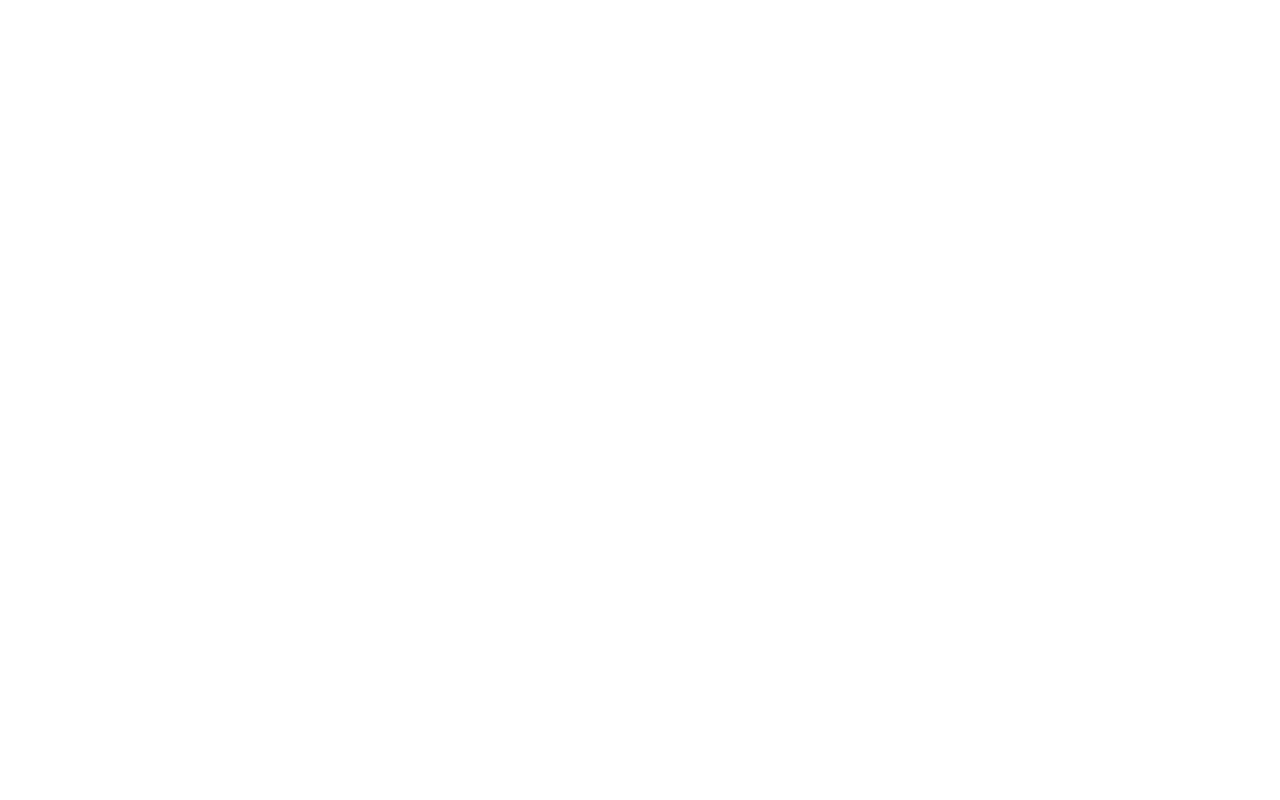
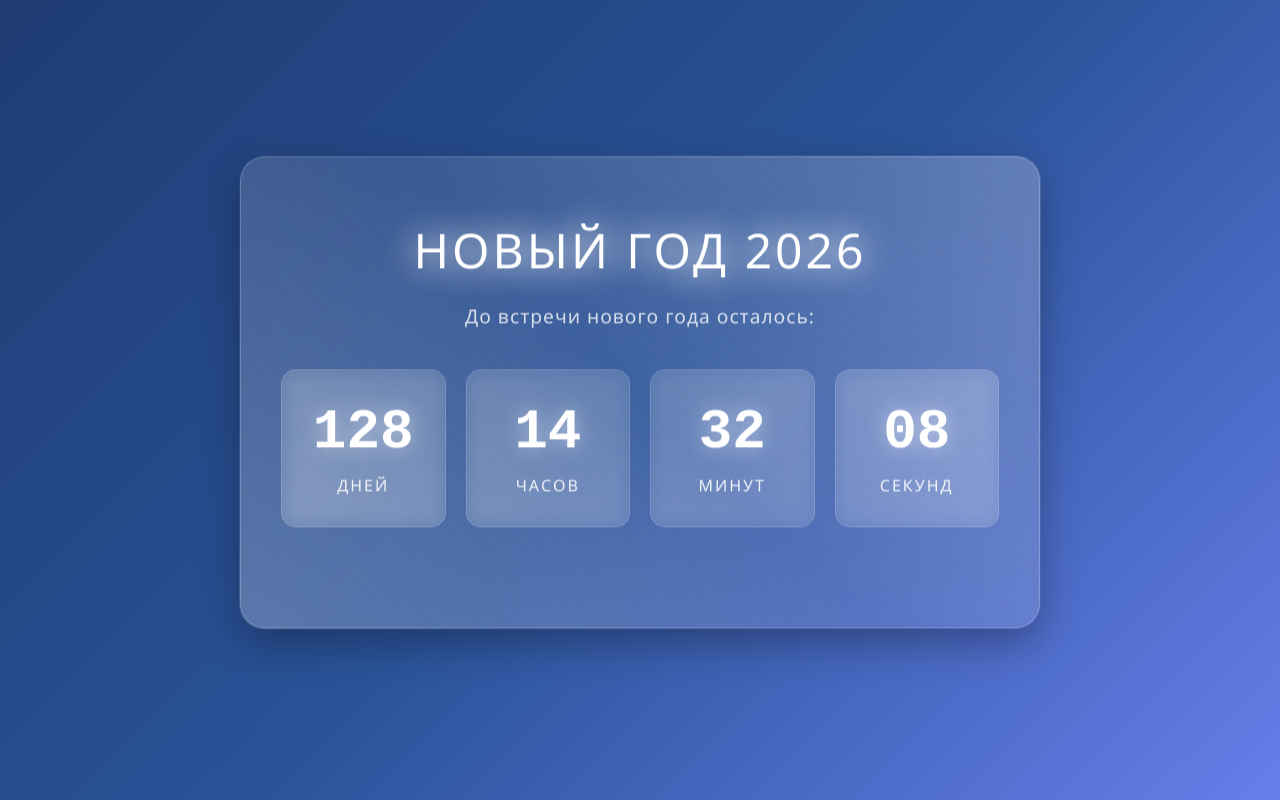
Before and after one commit to ViktorovVik/dz-js, a plain HTML site: page index.html in a window 1280 px wide. Drawn offline with Linux system fonts and the light colour scheme.

Commit message:
таймер времени до НГ

```diff
--- a/birthday.js
+++ /dev/null
@@ -1,22 +0,0 @@
-function ageValidation(age) {
-
-  const now = new Date()
-  const userAge = new Date(age)
-
-  const yearDiff = now.getFullYear() - userAge.getFullYear()
-
-  let actualAge = yearDiff
-
-  if (now.getMonth() < userAge.getMonth() ||
-    (now.getMonth() === userAge.getMonth() && now.getDate() < userAge.getDate())) {
-    actualAge = actualAge - 1
-  }
-
-  if (actualAge >= 14) {
-    return true
-  }
-
-  return false
-}
-
-console.log(ageValidation('2010-08-23'))
--- a/index.html
+++ b/index.html
@@ -1,19 +1,183 @@
-<!doctype html>
-<html lang="en">
+<!DOCTYPE html>
+<html lang="ru">
 <head>
   <meta charset="UTF-8">
-  <meta
-    name="viewport"
-    content="width=device-width, user-scalable=no, initial-scale=1.0, maximum-scale=1.0, minimum-scale=1.0"
-  >
-  <meta
-    http-equiv="X-UA-Compatible"
-    content="ie=edge"
-  >
-  <title>Document</title>
-  <script src="birthday.js" defer></script>
+  <meta name="viewport" content="width=device-width, initial-scale=1.0">
+  <title>Счетчик до Нового года</title>
+  <style>
+    * {
+      margin: 0;
+      padding: 0;
+      box-sizing: border-box;
+    }
+
+    body {
+      font-family: 'Segoe UI', Tahoma, Geneva, Verdana, sans-serif;
+      background: linear-gradient(135deg, #1e3c72 0%, #2a5298 50%, #667eea 100%);
+      min-height: 100vh;
+      display: flex;
+      justify-content: center;
+      align-items: center;
+      color: white;
+      overflow: hidden;
+    }
+
+    .countdown-container {
+      background: rgba(255, 255, 255, 0.1);
+      backdrop-filter: blur(15px);
+      border-radius: 25px;
+      padding: 60px 40px;
+      box-shadow: 0 15px 40px rgba(0, 0, 0, 0.3);
+      text-align: center;
+      max-width: 800px;
+      width: 90%;
+      border: 1px solid rgba(255, 255, 255, 0.2);
+      position: relative;
+    }
+
+    .countdown-container::before {
+      content: '';
+      position: absolute;
+      top: -2px;
+      left: -2px;
+      right: -2px;
+      bottom: -2px;
+      background: linear-gradient(45deg, rgba(255,255,255,0.3), transparent, rgba(255,255,255,0.3));
+      border-radius: 25px;
+      z-index: -1;
+      opacity: 0.5;
+    }
+
+    .countdown-title {
+      font-size: 3rem;
+      margin-bottom: 20px;
+      font-weight: 300;
+      letter-spacing: 3px;
+      text-shadow: 0 0 30px rgba(255, 255, 255, 0.7);
+    }
+
+    .countdown-subtitle {
+      font-size: 1.2rem;
+      margin-bottom: 40px;
+      opacity: 0.8;
+      letter-spacing: 1px;
+    }
+
+    .countdown-display {
+      display: grid;
+      grid-template-columns: repeat(auto-fit, minmax(150px, 1fr));
+      gap: 20px;
+      margin: 40px 0;
+    }
+
+    .time-unit {
+      background: rgba(255, 255, 255, 0.1);
+      border-radius: 15px;
+      padding: 30px 20px;
+      backdrop-filter: blur(10px);
+      border: 1px solid rgba(255, 255, 255, 0.15);
+      transition: all 0.3s ease;
+    }
+
+    .time-unit:hover {
+      transform: translateY(-5px);
+      background: rgba(255, 255, 255, 0.15);
+      box-shadow: 0 10px 25px rgba(0, 0, 0, 0.3);
+    }
+
+    .time-number {
+      font-size: 3.5rem;
+      font-weight: bold;
+      font-family: 'Courier New', monospace;
+      display: block;
+      text-shadow: 0 0 20px rgba(255, 255, 255, 0.5);
+      margin-bottom: 10px;
+    }
+
+    .time-label {
+      font-size: 1rem;
+      opacity: 0.9;
+      text-transform: uppercase;
+      letter-spacing: 2px;
+      font-weight: 300;
+    }
+
+    @keyframes glow {
+      0% { text-shadow: 0 0 20px rgba(255, 255, 255, 0.5); }
+      50% { text-shadow: 0 0 30px rgba(255, 255, 255, 0.8), 0 0 40px rgba(255, 255, 255, 0.6); }
+      100% { text-shadow: 0 0 20px rgba(255, 255, 255, 0.5); }
+    }
+
+    .glow-animation {
+      animation: glow 2s ease-in-out infinite;
+    }
+
+    @keyframes float {
+      0%, 100% { transform: translateY(0px); }
+      50% { transform: translateY(-10px); }
+    }
+
+    .floating {
+      animation: float 3s ease-in-out infinite;
+    }
+
+    @media (max-width: 768px) {
+      .countdown-title {
+        font-size: 2rem;
+      }
+
+      .countdown-container {
+        padding: 40px 20px;
+      }
+
+      .time-number {
+        font-size: 2.5rem;
+      }
+
+      .countdown-display {
+        grid-template-columns: repeat(2, 1fr);
+        gap: 15px;
+      }
+
+      .time-unit {
+        padding: 20px 15px;
+      }
+    }
+
+    @media (max-width: 480px) {
+      .countdown-display {
+        grid-template-columns: 1fr;
+      }
+    }
+  </style>
+  <script src="./newYearTimer.js" defer></script>
 </head>
 <body>
+<div class="countdown-container floating">
+  <h1 class="countdown-title glow-animation">НОВЫЙ ГОД 2026</h1>
+  <p class="countdown-subtitle">До встречи нового года осталось:</p>
 
+  <div class="countdown-display" data-js-timer>
+    <div class="time-unit">
+      <span class="time-number" data-js-timer="days">000</span>
+      <span class="time-label">Дней</span>
+    </div>
+
+    <div class="time-unit">
+      <span class="time-number" data-js-timer="hours">00</span>
+      <span class="time-label">Часов</span>
+    </div>
+
+    <div class="time-unit">
+      <span class="time-number" data-js-timer="minutes">00</span>
+      <span class="time-label">Минут</span>
+    </div>
+
+    <div class="time-unit">
+      <span class="time-number" data-js-timer="seconds">00</span>
+      <span class="time-label">Секунд</span>
+    </div>
+  </div>
+</div>
 </body>
 </html>
--- /dev/null
+++ b/newYearTimer.js
@@ -0,0 +1,38 @@
+const daysEl = document.querySelector('[data-js-timer="days"]');
+const hoursEl = document.querySelector('[data-js-timer="hours"]');
+const minutesEl = document.querySelector('[data-js-timer="minutes"]');
+const secondsEl = document.querySelector('[data-js-timer="seconds"]');
+
+
+function toTheNewYear(time) {
+
+  const currentYear = new Date().getFullYear();
+  const theEndOfThisYear = new Date(currentYear, 11, 31, 23, 59, 59);
+
+  const interval = setInterval(() => {
+    const now = new Date();
+      const calcDates = theEndOfThisYear - now;
+
+      let totalSeconds = Math.floor(calcDates / 1000);
+      let days = Math.floor(totalSeconds / 86400);
+      let hours = Math.floor((totalSeconds % 86400) / 3600);
+      let minutes = Math.floor((totalSeconds % 3600) / 60);
+      let seconds = totalSeconds % 60;
+
+      daysEl.textContent = days;
+      hoursEl.textContent = hours.toString().padStart(2, '0');
+      minutesEl.textContent = minutes.toString().padStart(2, '0');
+      secondsEl.textContent = seconds.toString().padStart(2, '0');
+
+      if (calcDates <= 0) {
+        clearInterval(interval);
+        daysEl.textContent = "000";
+        hoursEl.textContent = "00";
+        minutesEl.textContent = "00";
+        secondsEl.textContent = "00";
+        return;
+      }
+  }, 1000)
+}
+
+toTheNewYear()
```
